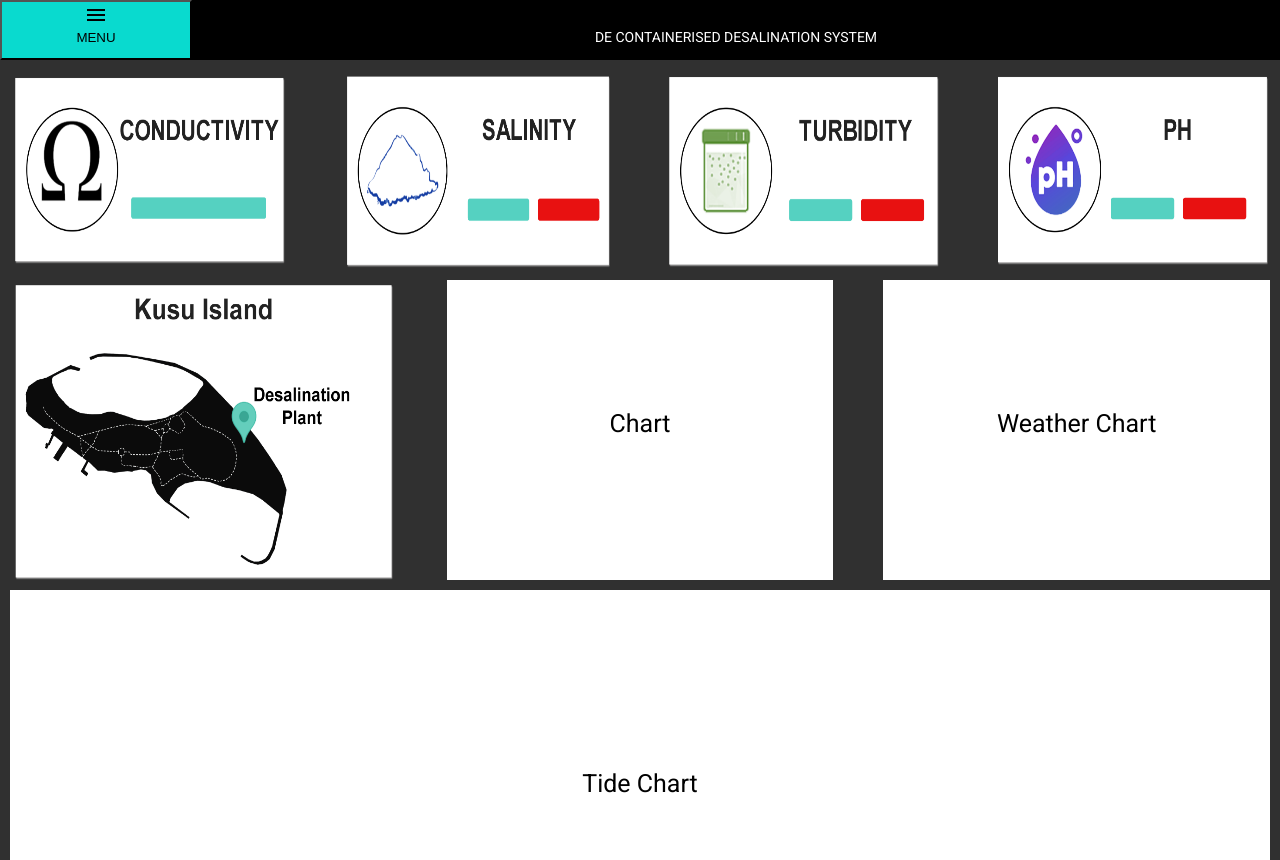
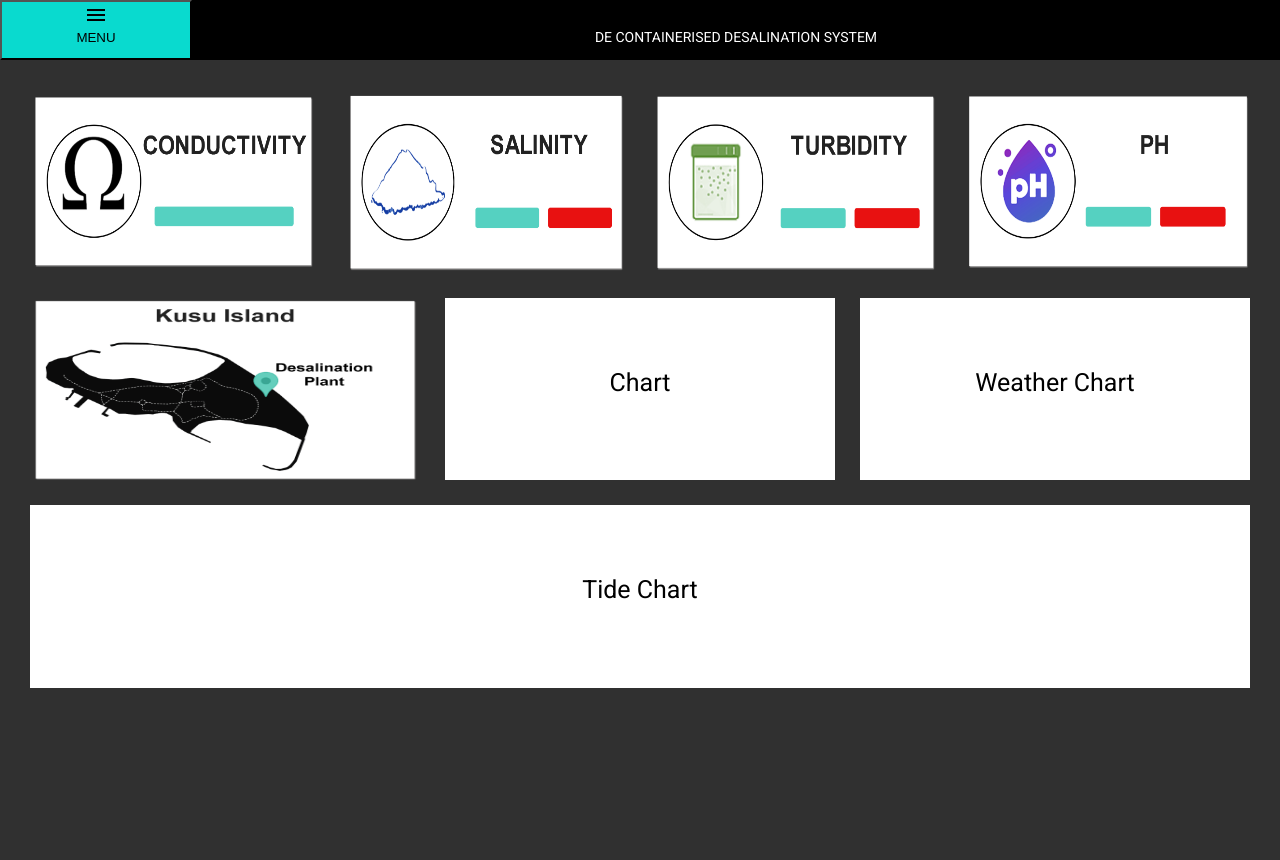
Before and after one commit to Shiny-Akash/dashboard, an Angular app: page /pwq in a window 1280 px wide. Built offline with nearby package versions, Linux system fonts and the light colour scheme.

Commit message:
Cleaned the grid list

```diff
--- a/src/app/product-water-quality/product-water-quality.component.css
+++ b/src/app/product-water-quality/product-water-quality.component.css
@@ -1,3 +1,3 @@
 mat-grid-list {
-    margin: 10px;
+    margin: 30px;
 }
--- a/src/app/product-water-quality/product-water-quality.component.html
+++ b/src/app/product-water-quality/product-water-quality.component.html
@@ -1,32 +1,37 @@
-<mat-grid-list cols="4" rowHeight="200px" gutterSize="50px">
-    <mat-grid-tile>
-        <img src="assets/Conductivity.png" width="100%" height="200px">
+<mat-grid-list cols="12" gutterSize="25px">
+
+    <!-- First Row -->
+    <mat-grid-tile colspan="3" rowspan="2">
+        <img src="assets/Conductivity.png" width="100%" height="100%">
     </mat-grid-tile>
-    <mat-grid-tile>
-        <img src="assets/Salinity.png" width="100%" height="200px">
+    <mat-grid-tile colspan="3" rowspan="2">
+        <img src="assets/Salinity.png" width="100%" height="100%">
     </mat-grid-tile>
-    <mat-grid-tile>
-        <img src="assets/Turrbidity.png" width="100%" height="200px">
+    <mat-grid-tile colspan="3" rowspan="2">
+        <img src="assets/Turrbidity.png" width="100%" height="100%">
     </mat-grid-tile>
-    <mat-grid-tile>
-        <img src="assets/PH.png" width="100%" height="200px">
+    <mat-grid-tile colspan="3" rowspan="2">
+        <img src="assets/PH.png" width="100%" height="100%">
     </mat-grid-tile>
-</mat-grid-list>
 
-<mat-grid-list cols="3" rowHeight="300px" gutterSize="50px">
-    <mat-grid-tile>
-        <img src="assets/Map.png" width="100%" height="300px">
+    <!-- Second Row -->
+    <mat-grid-tile colspan="4" rowspan="2">
+        <img src="assets/Map.png" width="100%" height="100%">
     </mat-grid-tile>
-    <mat-grid-tile style="background-color: white; color: black; font-size: 25px;">
+    <mat-grid-tile colspan="4" rowspan="2" style="background-color: white; color: black; font-size: 25px;">
         <p>Chart</p>
     </mat-grid-tile>
-    <mat-grid-tile style="background-color: white; color: black; font-size: 25px;">
+    <mat-grid-tile colspan="4" rowspan="2" style="background-color: white; color: black; font-size: 25px;">
         <p>Weather Chart</p>
     </mat-grid-tile>
+
+    <!-- third Row -->
+    <mat-grid-tile colspan="12" rowspan="2" style="background-color: white; color: black; font-size: 25px;">
+        <p>Tide Chart</p>
+    </mat-grid-tile>
+
 </mat-grid-list>
 
 <mat-grid-list cols="1" rowHeight="400px" gutterSize="50px">
-    <mat-grid-tile style="background-color: white; color: black; font-size: 25px;">
-        <p>Tide Chart</p>
-    </mat-grid-tile>
+
 </mat-grid-list>
```
